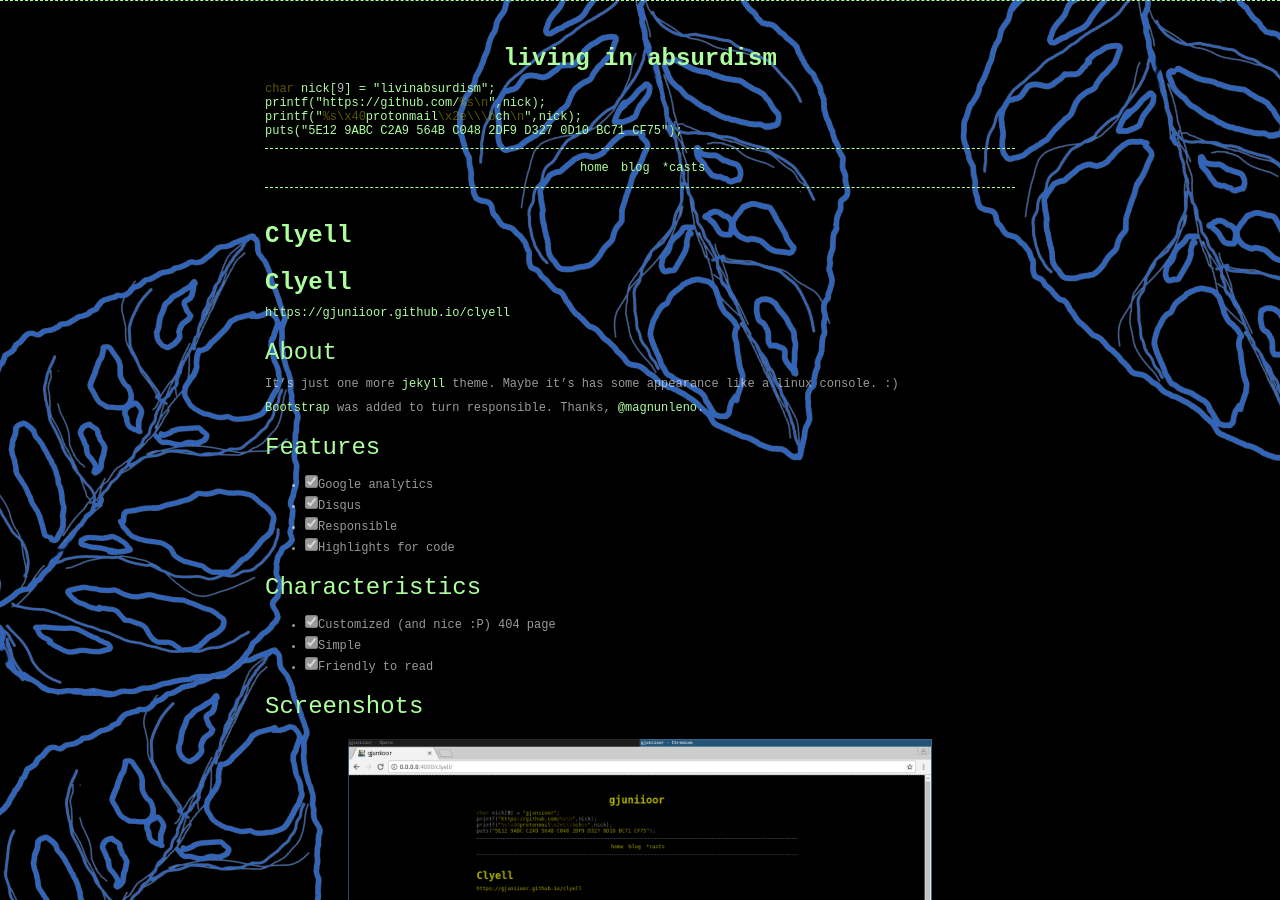
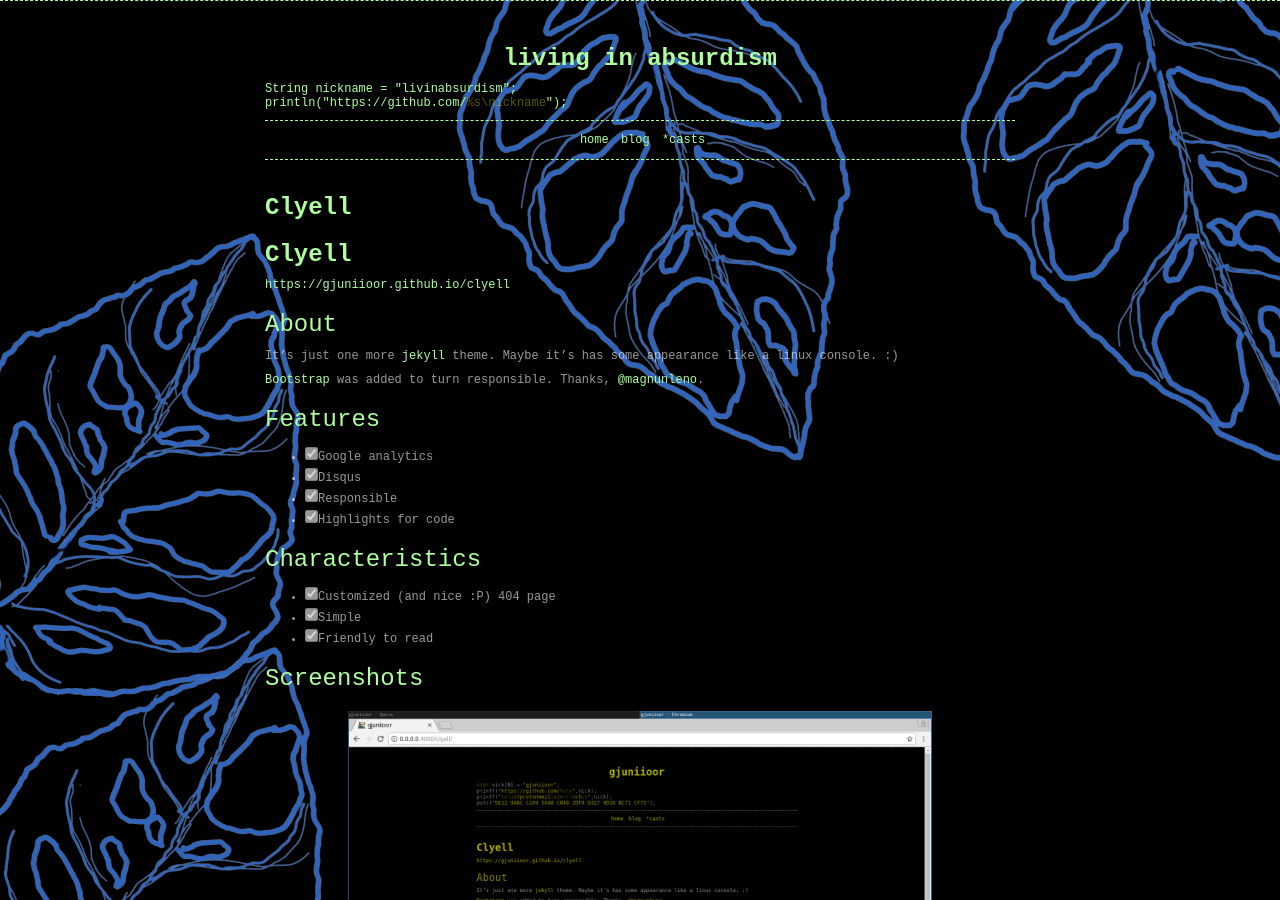
Before and after one commit to LivInAbsurdism/livinabsurdism.github.io, a Jekyll site: the page built from index.md, in a window 1280 px wide and 900 px high. Built offline with Jekyll 4.4.1, drawn with Linux system fonts in a browser that asks for light colours; our own code applies the rules of GitHub Pages for plain Markdown files.

Commit message:
alter header

```diff
--- a/_config.yml
+++ b/_config.yml
@@ -7,15 +7,9 @@ disqus: gjuniioor
 
 # Header settings
 nick: "livinabsurdism"
-mail:
-    domain: "protonmail"
-    ext: "ch"
 source_code:
     server: "github.com"
     nick: "livinabsurdism"
-blog:
-    server: "wordpress.com"
-    nick: "gjuniioor"
 fingerprint_key: "ENTER GPG KEY HERE"
 
 # Build settings
--- a/_includes/header.html
+++ b/_includes/header.html
@@ -2,20 +2,20 @@
   <div class="col-lg-8 col-lg-offset-2">
     <h1 class="">living in absurdism</h1>
     <p>
-    <span class="reserved">char</span> nick[<span class="number">9</span>] = <span class="string">"{{ site.nick }}"</span>;
+    <span class="reserved"></span>String nickname = <span class="string">"{{ site.nick }}"</span>;
     </p>
     <p>
-    printf(<a href="https://{{ site.source_code.server }}/{{ site.source_code.nick }}" target="_blank"><span class="string">"https://{{ site.source_code.server }}/<span class="reserved">%s\n</span>"</span></a>,nick);
+    println(<a href="https://{{ site.source_code.server }}/{{ site.source_code.nick }}" target="_blank"><span class="string">"https://{{ site.source_code.server }}/<span class="reserved">%s\nickname</span>"</span></a>);
     </p>
-    <p>
-    printf(<span class="string">"<span class="reserved">%s\x40</span>{{ site.mail.domain }}<span class="reserved">\x2e\\\b</span>{{ site.mail.ext }}<span class="reserved">\n</span>"</span>,nick);
-    </p>
+    <!-- <p>
+    println(<span class="string">"<span class="reserved">%s\x40</span>{{ site.mail.domain }}<span class="reserved">\x2e\\\b</span>{{ site.mail.ext }}<span class="reserved">\n</span>"</span>,nick);
+    </p> -->
     <!-- <p>
             printf(<a href="https://{{ site.blog.nick }}.{{ site.blog.server }}" target="_blank"><span class="string">"https://<span class="reserved">%s</span>.{{ site.blog.server }}<span class="reserved">\n</span>"</span></a>,nick);
         </p> -->
-    <p>
-    puts(<a href="{{ site.baseurl }}misc/pubkey.gpg.txt" target="_blank"><span class="string">"5E12 9ABC C2A9 564B C048  2DF9 D327 0D10 BC71 CF75"</span></a>);
-    </p>
+    <!-- <p>
+    println(<a href="{{ site.baseurl }}misc/pubkey.gpg.txt" target="_blank"><span class="string">"5E12 9ABC C2A9 564B C048  2DF9 D327 0D10 BC71 CF75"</span></a>);
+    </p> -->
   </div>
 </header>
 
```
